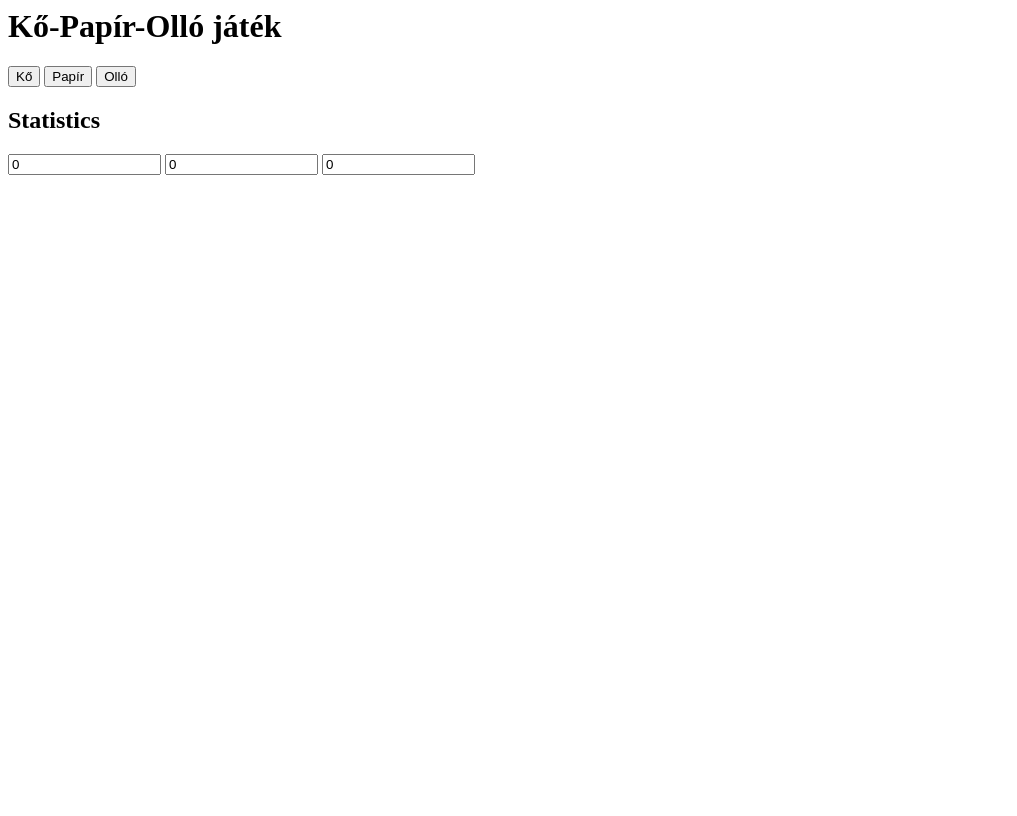
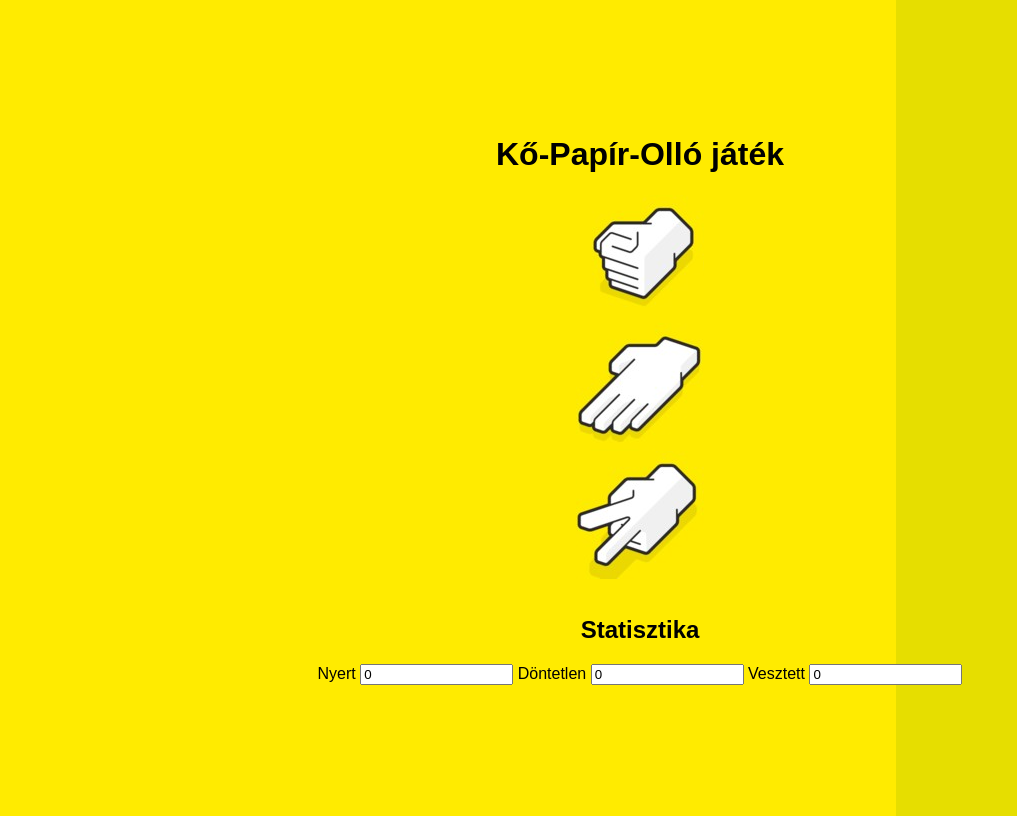
Before and after one commit to bszanka/ko-papir-ollo, a plain HTML site: page index.html in a window 1280 px wide. Shown: the whole page, without its empty margins (0-1017 px from the left). Drawn offline with Linux system fonts and the light colour scheme; a web font is replaced by a local one.

Commit message:
added css stone -> rock added labels to statistics

```diff
--- a/index.html
+++ b/index.html
@@ -7,26 +7,31 @@
 
 <!-- <!DOCTYPE html> -->
 <html>
-
+<head>
+  <link rel="stylesheet" href="style.css">
+</head>
 <body>
 
   <h1>Kő-Papír-Olló játék</h1>
   <script type="text/JavaScript" src="script.js"></script>
   <!--
-  * 0 - stone
+  * 0 - rock
   * 1 - paper
   * 2 - scissors
   -->
-  <button type="button" value="0" onclick=play(this.value)>Kő</button>
-  <button type="button" value="1" onclick=play(this.value)>Papír</button>
-  <button type="button" value="2" onclick=play(this.value)>Olló</button>
+  <input type="image" src="images/rock.png" value="0" onclick=play(this.value)></input>
+  <input type="image" src="images/paper.png" value="1" onclick=play(this.value)></input>
+  <input type="image" src="images/scissors.png" value="2" onclick=play(this.value)></input>
   </br>
   <h2>
-    Statistics
+    Statisztika
   </h2>
   <form name="stats">
+    Nyert
     <input type="text" name="wins" size="16" value="0">
+    Döntetlen
     <input type="text" name="ties" size="16" value="0">
+    Vesztett
     <input type="text" name="loses" size="16" value="0">
   </form>
 </body>
--- a/script.js
+++ b/script.js
@@ -1,5 +1,5 @@
 /*
-* 0 - stone
+* 0 - rock
 * 1 - paper
 * 2 - scissors
 */
--- /dev/null
+++ b/style.css
@@ -0,0 +1,19 @@
+@font-face {
+    font-family: Cyber;
+    src: url("https://assets.codepen.io/605876/Blender-Pro-Bold.otf");
+    font-display: swap;
+  }
+
+  * {
+    box-sizing: border-box;
+  }
+
+  body {
+    display: flex;
+    align-items: center;
+    flex-direction: column;
+    justify-content: center;
+    min-height: 100vh;
+    font-family: 'Cyber', sans-serif;
+    background: linear-gradient(90deg, #ffeb00 70%, #e6de00 70%), #fff700;
+  }
```
Also changed, not shown: images/paper.png (added), images/rock.png (added), images/scissors.png (added).
